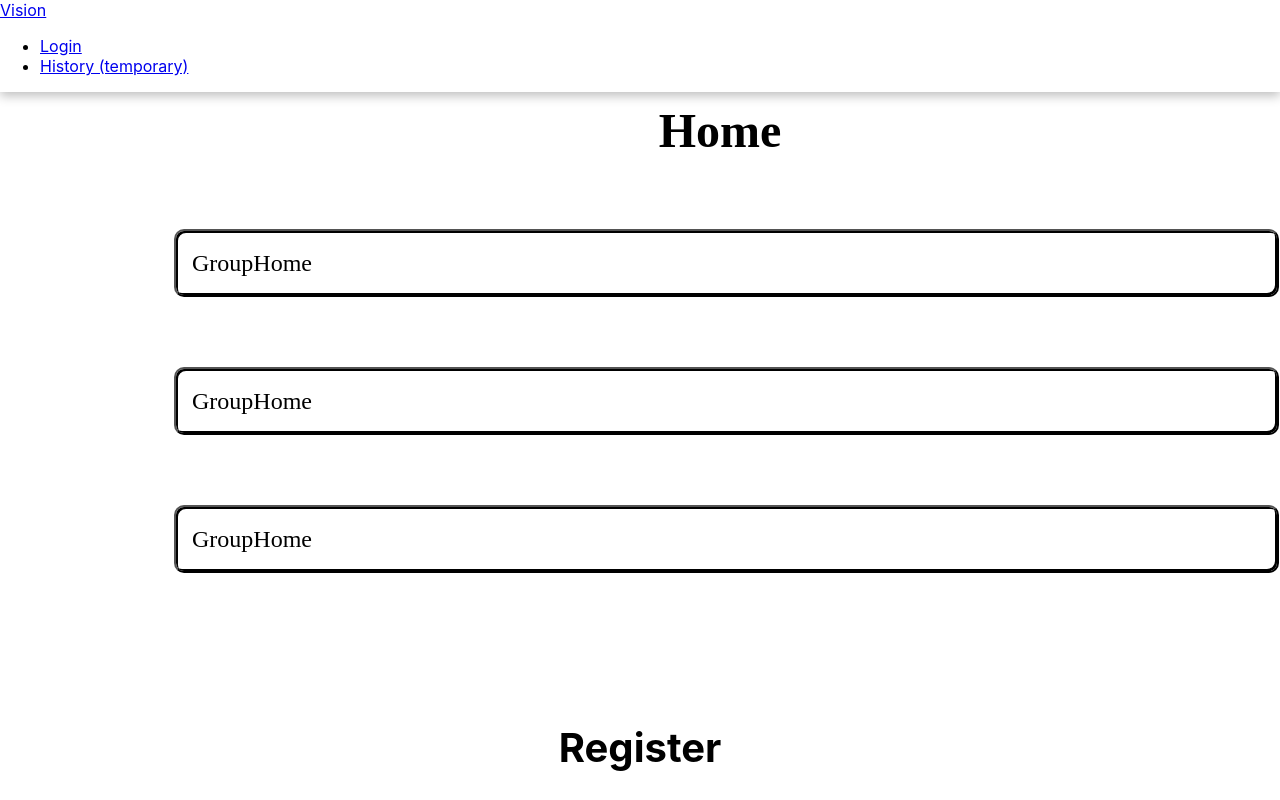
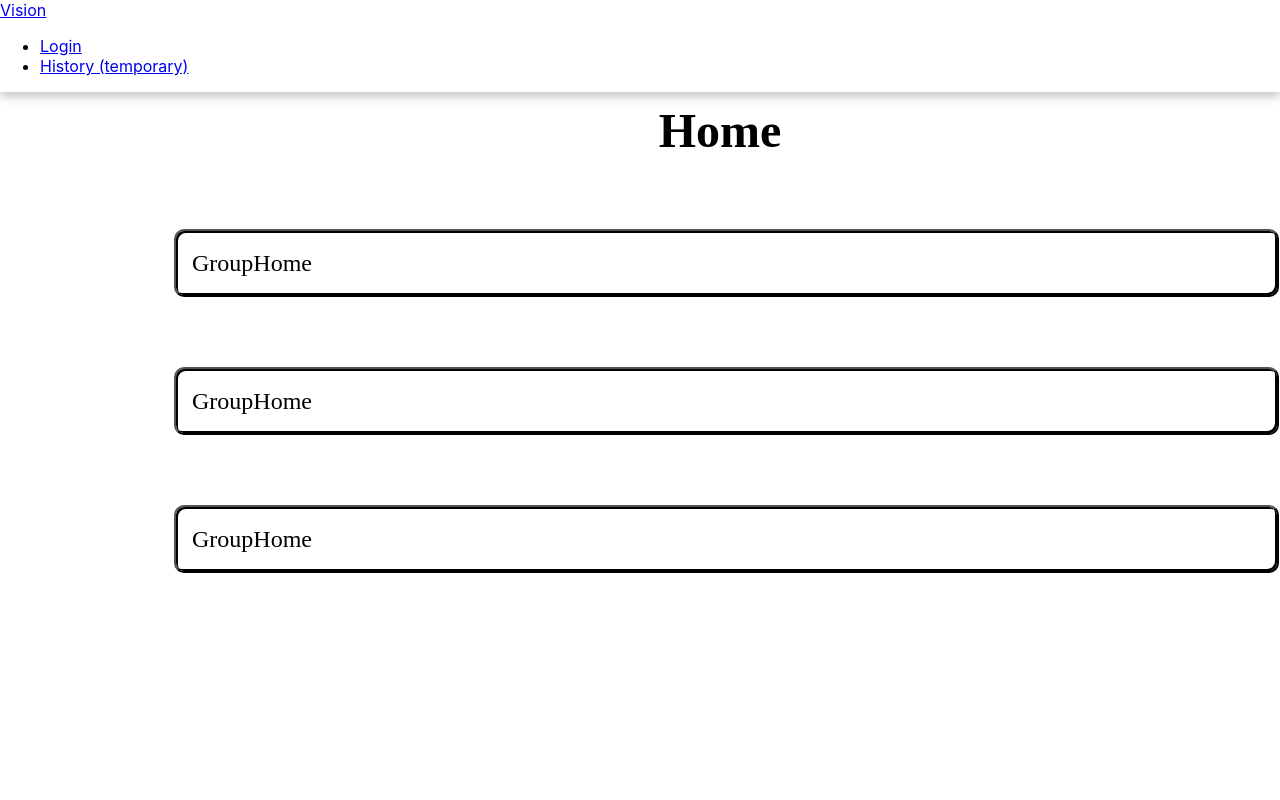
Before and after one commit to 201FinalProject/TaskBoardApp, a React (Create React App) app in the folder 201-react/: page / in a window 1280 px wide. Shown: the top 800 px of the page. Built offline with nearby package versions, Linux system fonts and the light colour scheme.

Commit message:
Update App.jsx

```diff
--- a/201-react/src/App.jsx
+++ b/201-react/src/App.jsx
@@ -17,7 +17,6 @@ function App(){
             <Route path="/" element={<HomePage/>}/>
             <Route path="/history" element={<HistoryPage/>}/>
         </Routes>
-        <Register></Register>
       </div>
     </BrowserRouter>
   )
```
